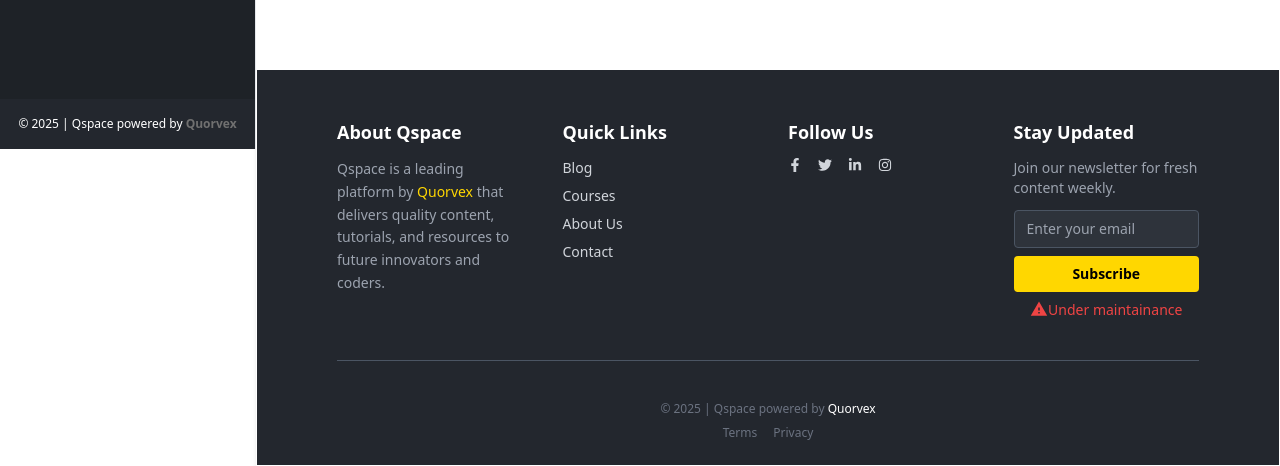
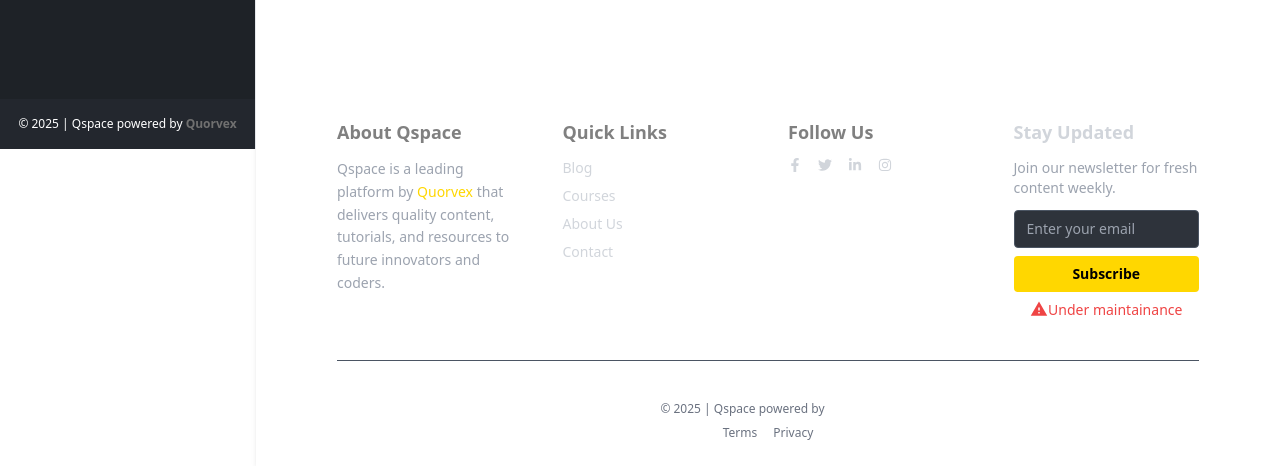
Before and after one commit to Ymffuture/Qspace, a React (Vite) app: page / in a window 1280 px wide. Shown: the part 651-1117 px from the top of the page. Built offline with nearby package versions, Linux system fonts and the light colour scheme; no server answers.

Commit message:
Update Footer.jsx

```diff
--- a/src/components/Footer.jsx
+++ b/src/components/Footer.jsx
@@ -4,11 +4,11 @@ import { MdOutlineWarning } from 'react-icons/md';
 
 const Footer = () => {
   return (
-    <footer className="bg-[#23272E] text-gray-300 pt-12 px-6 lg:px-20 pb-6 text-sm">
+    <footer className="text-gray-300 pt-12 px-6 lg:px-20 pb-6 text-sm">
       <div className="grid grid-cols-1 md:grid-cols-4 gap-10 mb-10 border-b border-gray-600 pb-10">
         {/* About */}
         <div>
-          <h2 className="text-lg font-semibold text-white mb-3">About Qspace</h2>
+          <h2 className="text-lg font-semibold text-[gray] mb-3">About Qspace</h2>
           <p className="text-gray-400 leading-relaxed">
             Qspace is a leading platform by <a href="https://quorvexinstitute.vercel.app" className="text-[#FFD700] hover:underline">Quorvex</a> that delivers quality content, tutorials, and resources to future innovators and coders.
           </p>
@@ -16,7 +16,7 @@ const Footer = () => {
 
         {/* Quick Links */}
         <div>
-          <h2 className="text-lg font-semibold text-white mb-3">Quick Links</h2>
+          <h2 className="text-lg font-semibold text-[gray] mb-3">Quick Links</h2>
           <ul className="space-y-2">
             <li><a href="/blog" className="hover:text-[#32CD32] transition">Blog</a></li>
             <li><a href="/courses" className="hover:text-[#1E90FF] transition">Courses</a></li>
@@ -27,7 +27,7 @@ const Footer = () => {
 
         {/* Social Media */}
         <div>
-          <h2 className="text-lg font-semibold text-white mb-3">Follow Us</h2>
+          <h2 className="text-lg font-semibold text-[gray] mb-3">Follow Us</h2>
           <div className="flex space-x-4">
             <a href="#" className="hover:text-[#1E90FF]"><FaFacebookF /></a>
             <a href="#" className="hover:text-[#1E90FF]"><FaTwitter /></a>
@@ -38,7 +38,7 @@ const Footer = () => {
 
         {/* Newsletter */}
         <div>
-          <h2 className="text-lg font-semibold text-white mb-3">Stay Updated</h2>
+          <h2 className="text-lg font-semibold mb-3">Stay Updated</h2>
           <p className="text-gray-400 mb-3">Join our newsletter for fresh content weekly.</p>
           <form className="flex flex-col space-y-2">
             <input
```
